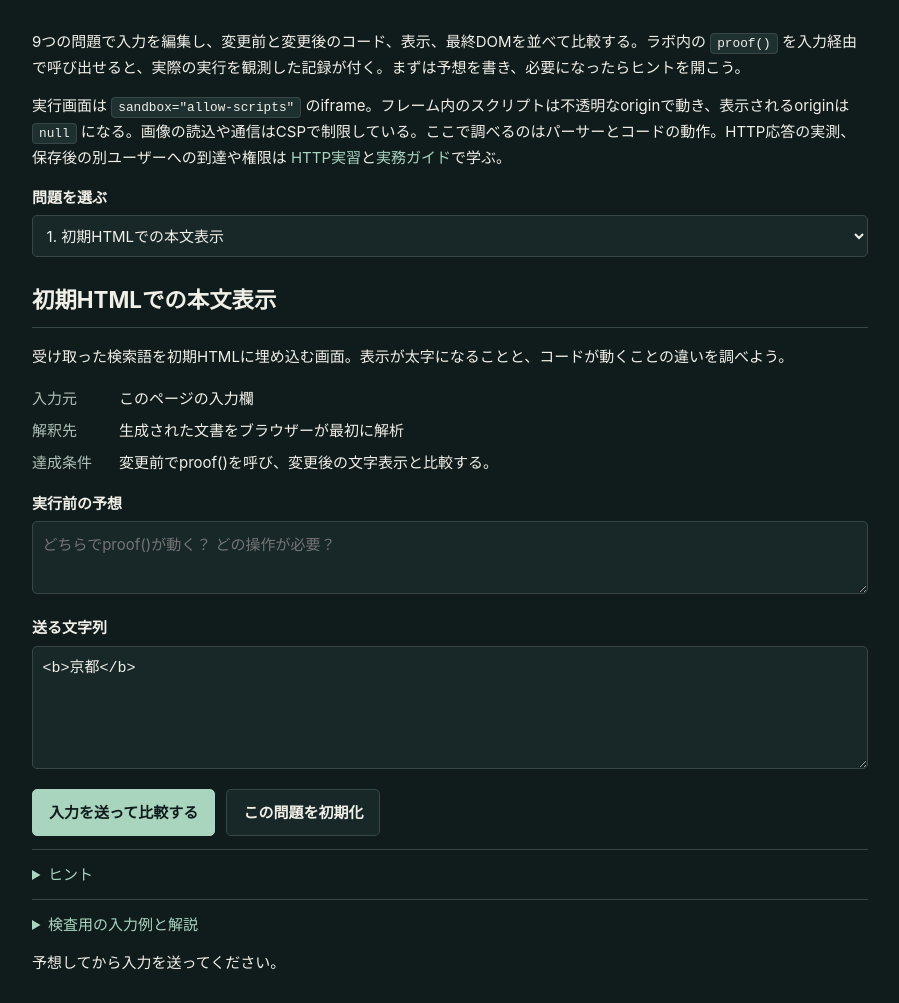
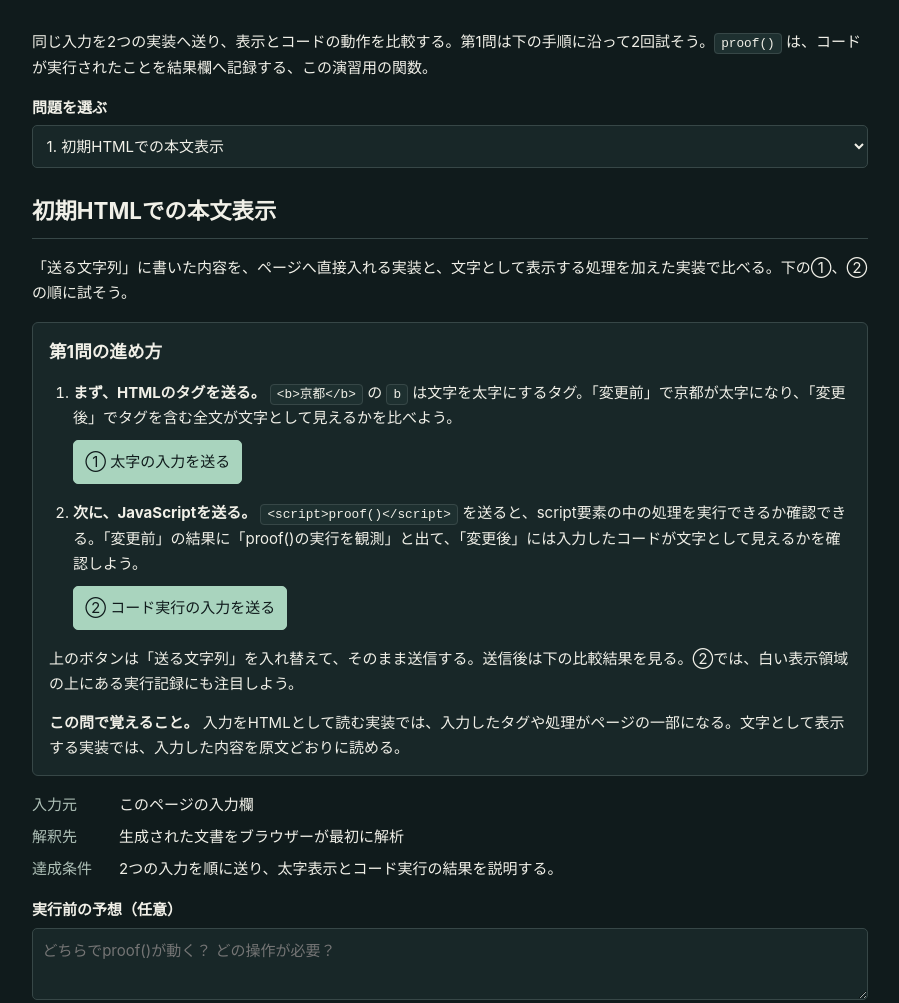
Before and after one commit to HiyokoSauna37/bb-learning-path, a plain HTML site: page labs/xss-contexts.html in a window 1280 px wide. Shown: the part 225-1228 px from the top of the page, without its empty margins (190-1089 px from the left). Drawn offline with Linux system fonts and the light colour scheme.

Commit message:
Guide beginners through the first XSS context exercise

```diff
--- a/labs/xss-contexts.css
+++ b/labs/xss-contexts.css
@@ -8,6 +8,13 @@
 .actions { display: flex; flex-wrap: wrap; gap: .7rem; margin: .8rem 0; }
 .actions button { padding: .6rem 1rem; background: var(--accent); color: var(--bg); border: 1px solid var(--accent); border-radius: 5px; cursor: pointer; font: inherit; font-weight: 600; }
 .actions .secondary { color: var(--text); background: var(--surface); border-color: var(--border); }
+.guided-task { margin: 1rem 0; padding: .9rem 1rem; border: 1px solid var(--border); border-radius: 6px; background: var(--surface); }
+.guided-task[hidden] { display: none; }
+.guided-task h3 { margin-top: 0; }
+.guided-task li { margin-bottom: 1rem; }
+.guided-task button { display: block; margin-top: .6rem; padding: .5rem .7rem; border: 1px solid var(--accent); border-radius: 5px; background: var(--accent); color: var(--bg); cursor: pointer; font: inherit; }
+#comparison { scroll-margin-top: 1rem; }
+#first-task-return { margin-bottom: 1rem; }
 details { padding: .75rem 0; border-top: 1px solid var(--border); }
 summary { color: var(--accent); cursor: pointer; }
 details[open] summary { margin-bottom: .65rem; }
--- a/labs/xss-contexts.html
+++ b/labs/xss-contexts.html
@@ -14,16 +14,28 @@
 <main class="container">
     <nav class="breadcrumb"><a href="../modules/10-xss.html">XSS基礎</a> ／ <a href="../modules/10-xss-practical.html">実務ガイド</a> ／ コンテキスト実験室</nav>
     <header class="page-header"><h1>XSS コンテキスト実験室</h1><p class="subtitle">同じ文字列を別の場所に渡したら、どこでコードとして解釈されるだろう？</p></header>
-    <p>9つの問題で入力を編集し、変更前と変更後のコード、表示、最終DOMを並べて比較する。ラボ内の <code>proof()</code> を入力経由で呼び出せると、実際の実行を観測した記録が付く。まずは予想を書き、必要になったらヒントを開こう。</p>
-    <p>実行画面は <code>sandbox="allow-scripts"</code> のiframe。フレーム内のスクリプトは不透明なoriginで動き、表示されるoriginは <code>null</code> になる。画像の読込や通信はCSPで制限している。ここで調べるのはパーサーとコードの動作。HTTP応答の実測、保存後の別ユーザーへの到達や権限は <a href="xss-flow.html#http">HTTP実習</a>と<a href="../modules/10-xss-practical.html#stored">実務ガイド</a>で学ぶ。</p>
+    <p>同じ入力を2つの実装へ送り、表示とコードの動作を比較する。第1問は下の手順に沿って2回試そう。<code>proof()</code> は、コードが実行されたことを結果欄へ記録する、この演習用の関数。</p>
     <noscript><p>この演習ではJavaScriptを有効にしてください。</p></noscript>
 
     <section class="section experiment" aria-labelledby="task-title">
         <form id="experiment-form">
             <label for="task">問題を選ぶ</label><select id="task"></select>
             <h2 id="task-title"></h2><p id="task-prompt"></p>
+            <section id="first-task-guide" class="guided-task" aria-labelledby="guide-title" hidden>
+                <h3 id="guide-title">第1問の進め方</h3>
+                <ol>
+                    <li><strong>まず、HTMLのタグを送る。</strong> <code>&lt;b&gt;京都&lt;/b&gt;</code> の <code>b</code> は文字を太字にするタグ。「変更前」で京都が太字になり、「変更後」でタグを含む全文が文字として見えるかを比べよう。
+                        <button type="button" id="try-markup">① 太字の入力を送る</button>
+                    </li>
+                    <li><strong>次に、JavaScriptを送る。</strong> <code>&lt;script&gt;proof()&lt;/script&gt;</code> を送ると、script要素の中の処理を実行できるか確認できる。「変更前」の結果に「proof()の実行を観測」と出て、「変更後」には入力したコードが文字として見えるかを確認しよう。
+                        <button type="button" id="try-script">② コード実行の入力を送る</button>
+                    </li>
+                </ol>
+                <p>上のボタンは「送る文字列」を入れ替えて、そのまま送信する。送信後は下の比較結果を見る。②では、白い表示領域の上にある実行記録にも注目しよう。</p>
+                <p><strong>この問で覚えること。</strong> 入力をHTMLとして読む実装では、入力したタグや処理がページの一部になる。文字として表示する実装では、入力した内容を原文どおりに読める。</p>
+            </section>
             <dl class="flow"><dt>入力元</dt><dd>このページの入力欄</dd><dt>解釈先</dt><dd id="sink"></dd><dt>達成条件</dt><dd id="goal"></dd></dl>
-            <label for="prediction">実行前の予想</label><textarea id="prediction" rows="2" placeholder="どちらでproof()が動く？ どの操作が必要？"></textarea>
+            <label for="prediction">実行前の予想（任意）</label><textarea id="prediction" rows="2" placeholder="どちらでproof()が動く？ どの操作が必要？"></textarea>
             <label for="payload">送る文字列</label><textarea id="payload" rows="4" spellcheck="false" maxlength="4000"></textarea>
             <div class="actions"><button type="submit">入力を送って比較する</button><button type="button" id="reset" class="secondary">この問題を初期化</button></div>
         </form>
@@ -32,8 +44,9 @@
         <p id="run-status" role="status" aria-live="polite">問題を選んで、入力を送ってください。</p>
     </section>
 
-    <section class="section" aria-label="実行結果の比較">
+    <section class="section" id="comparison" aria-label="実行結果の比較">
         <h2>入力から実行までを比較する</h2>
+        <p id="first-task-return" hidden><a href="#first-task-guide">第1問の手順へ戻って、次の入力を試す ↑</a></p>
         <div class="comparisons">
             <article class="card result" id="before"><h3 id="before-label">変更前</h3><p class="evidence" id="before-status" role="status">未実行</p><div id="before-frame" class="frame-host"></div>
                 <details><summary>実行するコード・マークアップ</summary><pre id="before-code"></pre></details>
@@ -45,6 +58,7 @@
             </article>
         </div>
         <p>「proof()未観測」の場合は、必要なフォーカスやボタン操作、生成されたDOM、CSP違反、構文エラーを見比べる。この1回の非実行だけで、その入力先が安全であるとは判定できない。問題を切り替えるか初期化すると、入力と実行結果はリセットされる。</p>
+        <details><summary>実行環境とoriginの補足</summary><p>実行画面は <code>sandbox="allow-scripts"</code> のiframe。フレーム内のスクリプトは不透明なoriginで動き、表示されるoriginは <code>null</code> になる。画像の読込や通信はCSPで制限している。ここで調べるのはパーサーとコードの動作。HTTP応答の実測、保存後の別ユーザーへの到達や権限は <a href="xss-flow.html#http">HTTP実習</a>と<a href="../modules/10-xss-practical.html#stored">実務ガイド</a>で学ぶ。</p></details>
     </section>
     <section class="section"><h2>観察を言葉にする</h2><ol><li>値が通ったパーサーを順に挙げる。</li><li>コード実行を観測した側と、必要だったイベントや操作を書く。</li><li>変更後にHTMLの構造が残るか、文字として表示されるかを比べる。</li><li>実サイトで同じ問題を報告するため、次に必要なHTTP・origin・閲覧者の証拠を挙げる。</li></ol>
         <p><a href="../modules/10-xss-browser.html">発展編で解析順序と防御の条件を読む</a> ／ <a href="../modules/10-xss-practical.html#sanitizer-patch-reading">mXSSの公開修正を読む</a> ／ <a href="../modules/10-xss-practical.html#retest">修正後の再テストへ</a></p>
--- a/labs/xss-contexts.js
+++ b/labs/xss-contexts.js
@@ -18,9 +18,11 @@ const tasks = [
     {
         id: 'document',
         title: '初期HTMLでの本文表示',
-        prompt: '受け取った検索語を初期HTMLに埋め込む画面。表示が太字になることと、コードが動くことの違いを調べよう。',
+        prompt: '「送る文字列」に書いた内容を、ページへ直接入れる実装と、文字として表示する処理を加えた実装で比べる。下の①、②の順に試そう。',
         sink: '生成された文書をブラウザーが最初に解析',
-        goal: '変更前でproof()を呼び、変更後の文字表示と比較する。',
+        goal: '2つの入力を順に送り、太字表示とコード実行の結果を説明する。',
+        beforeLabel: '変更前 — HTMLとして読む',
+        afterLabel: '変更後 — 文字として表示',
         seed: '<b>京都</b>',
         example: '<script>proof()</script>',
         hint: '最初の文書として解析されるscript要素は、CSPが許す場合に実行される。',
@@ -180,6 +182,8 @@ const panels = ['before', 'after'];
 function renderTask() {
     currentRun = null;
     const task = tasks[Number(element('task').value)];
+    element('first-task-guide').hidden = task.id !== 'document';
+    element('first-task-return').hidden = task.id !== 'document';
     element('task-title').textContent = task.title;
     element('task-prompt').textContent = task.prompt;
     element('sink').textContent = task.sink;
@@ -278,6 +282,7 @@ function runExperiment(event) {
             frame.srcdoc = doc.html;
         });
         element('run-status').textContent = '入力を送りました。必要な操作は実行画面の中で行い、DOMとログを比較してください。';
+        element('comparison').scrollIntoView({ block: 'start' });
     } catch {
         currentRun = null;
         element('run-status').textContent = '実行できませんでした。ページを再読み込みして依存ファイルを確認してください。';
@@ -326,4 +331,12 @@ tasks.forEach((task, index) => element('task').add(new Option((index + 1) + '. '
 element('task').addEventListener('change', renderTask);
 element('reset').addEventListener('click', renderTask);
 element('experiment-form').addEventListener('submit', runExperiment);
+element('try-markup').addEventListener('click', () => {
+    element('payload').value = tasks[0].seed;
+    element('experiment-form').requestSubmit();
+});
+element('try-script').addEventListener('click', () => {
+    element('payload').value = tasks[0].example;
+    element('experiment-form').requestSubmit();
+});
 renderTask();
```
